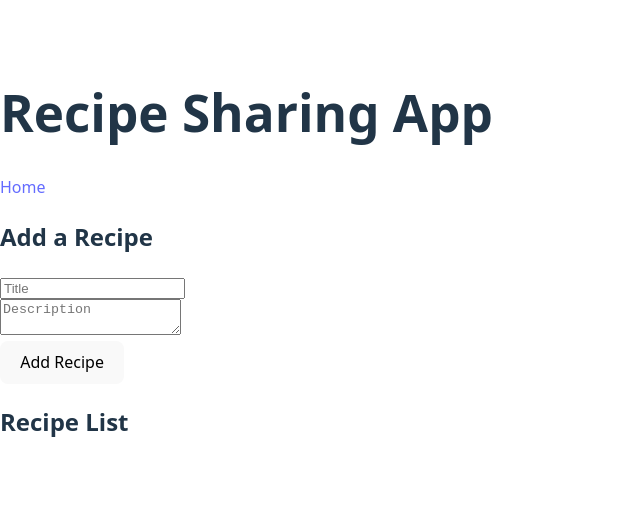
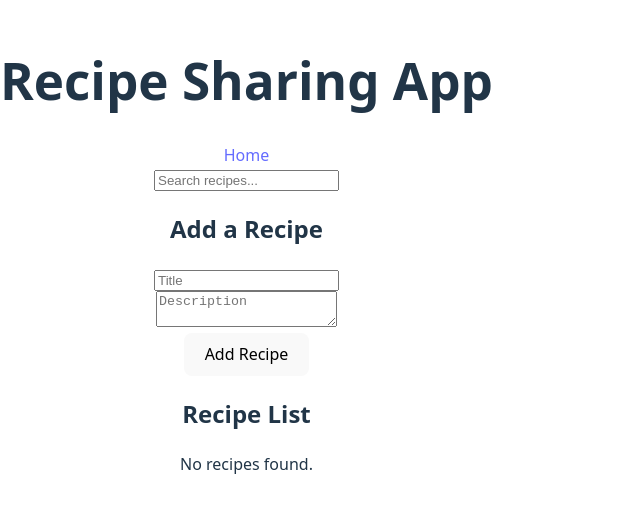
Before and after one commit to achrafkassimi/alx-fe-reactjs, a React (Vite) app in the folder recipe-sharing-app/: page / in a window 1280 px wide. Shown: the part 145-658 px from the top of the page, without its empty margins (0-640 px from the left). Built offline with nearby package versions, Linux system fonts and the light colour scheme.

Commit message:
2. Implementing Advanced Search and Filtering Capabilities

```diff
--- a/recipe-sharing-app/src/App.jsx
+++ b/recipe-sharing-app/src/App.jsx
@@ -1,31 +1,35 @@
 // src/App.jsx
-import { Router } from 'react-router-dom';
 import { Routes, Route, Link } from 'react-router-dom';
 import RecipeList from './components/RecipeList';
 import AddRecipeForm from './components/AddRecipeForm';
 import RecipeDetails from './components/RecipeDetails';
+import SearchBar from './components/SearchBar';
 
 function App() {
   return (
+
     <div>
+      <center>
       <h1>Recipe Sharing App</h1>
       <nav>
-        <Link to="/">Home</Link>  {/* Link to home */}
+        <Link to="/">Home</Link> {/* Link to home */}
       </nav>
 
-      {/* Define the routes for different views */}
+      <SearchBar /> {/* Search Bar component */}
+
       <Routes>
         <Route
           path="/"
           element={
             <>
-              <AddRecipeForm />   {/* Form to add a new recipe */}
-              <RecipeList />      {/* List of recipes */}
+              <AddRecipeForm />  {/* Form to add a new recipe */}
+              <RecipeList />     {/* List of recipes */}
             </>
           }
         />
         <Route path="/recipe/:id" element={<RecipeDetails />} /> {/* Recipe details view */}
       </Routes>
+      </center>
     </div>
   );
 }
--- a/recipe-sharing-app/src/components/RecipeList.jsx
+++ b/recipe-sharing-app/src/components/RecipeList.jsx
@@ -1,19 +1,32 @@
+// src/components/RecipeList.jsx
+import React, { useEffect } from 'react';
+import { useRecipeStore } from '../store/recipeStore';
 import { Link } from 'react-router-dom';
-import { useRecipeStore } from '../store/recipeStore';
 
 const RecipeList = () => {
-  const recipes = useRecipeStore((state) => state.recipes);
+  const recipes = useRecipeStore((state) => state.filteredRecipes); // Use filteredRecipes
+  const filterRecipes = useRecipeStore((state) => state.filterRecipes);
+
+  // Run filterRecipes when component mounts or when recipes change
+  useEffect(() => {
+    filterRecipes();
+  }, [filterRecipes]);
 
   return (
     <div>
       <h2>Recipe List</h2>
-      {recipes.map((recipe) => (
-        <div key={recipe.id}>
-          <Link to={`/recipe/${recipe.id}`}>
-            <h3>{recipe.title}</h3>
-          </Link>
-        </div>
-      ))}
+      {recipes.length === 0 ? (
+        <p>No recipes found.</p>
+      ) : (
+        recipes.map((recipe) => (
+          <div key={recipe.id}>
+            <Link to={`/recipe/${recipe.id}`}>
+              <h3>{recipe.title}</h3>
+            </Link>
+            <p>{recipe.description}</p>
+          </div>
+        ))
+      )}
     </div>
   );
 };
--- /dev/null
+++ b/recipe-sharing-app/src/components/SearchBar.jsx
@@ -0,0 +1,27 @@
+// src/components/SearchBar.jsx
+import React from 'react';
+import { useRecipeStore } from '../store/recipeStore';
+
+const SearchBar = () => {
+  const setSearchTerm = useRecipeStore((state) => state.setSearchTerm);
+  const filterRecipes = useRecipeStore((state) => state.filterRecipes);
+
+  const handleChange = (e) => {
+    const searchTerm = e.target.value;
+    setSearchTerm(searchTerm);
+    filterRecipes(); // Apply the filtering action whenever the search term changes
+  };
+
+  return (
+    <div>
+      <input
+        type="text"
+        placeholder="Search recipes..."
+        onChange={handleChange}
+        className="search-bar"
+      />
+    </div>
+  );
+};
+
+export default SearchBar;
--- a/recipe-sharing-app/src/store/recipeStore.js
+++ b/recipe-sharing-app/src/store/recipeStore.js
@@ -7,15 +7,28 @@
     set((state) => ({
       recipes: [...state.recipes, newRecipe],
     })),
+
   deleteRecipe: (id) =>
     set((state) => ({
       recipes: state.recipes.filter((recipe) => recipe.id !== id),
     })),
+
   updateRecipe: (updatedRecipe) =>
     set((state) => ({
       recipes: state.recipes.map((recipe) =>
         recipe.id === updatedRecipe.id ? updatedRecipe : recipe
       ),
     })),
+
+  // recipes: [],  // All recipes
+  searchTerm: '', // Search term to filter recipes
+  setSearchTerm: (term) => set({ searchTerm: term }), // Action to update search term
+  filteredRecipes: [], // Filtered recipes based on search term
+  filterRecipes: () =>
+    set((state) => ({
+      filteredRecipes: state.recipes.filter((recipe) =>
+        recipe.title.toLowerCase().includes(state.searchTerm.toLowerCase())
+      ),
+    })),
   setRecipes: (recipes) => set({ recipes }),
 }));
```
Also changed, not shown: recipe-sharing-app/src/components/recipeStore.js (+13 -0 lines).
